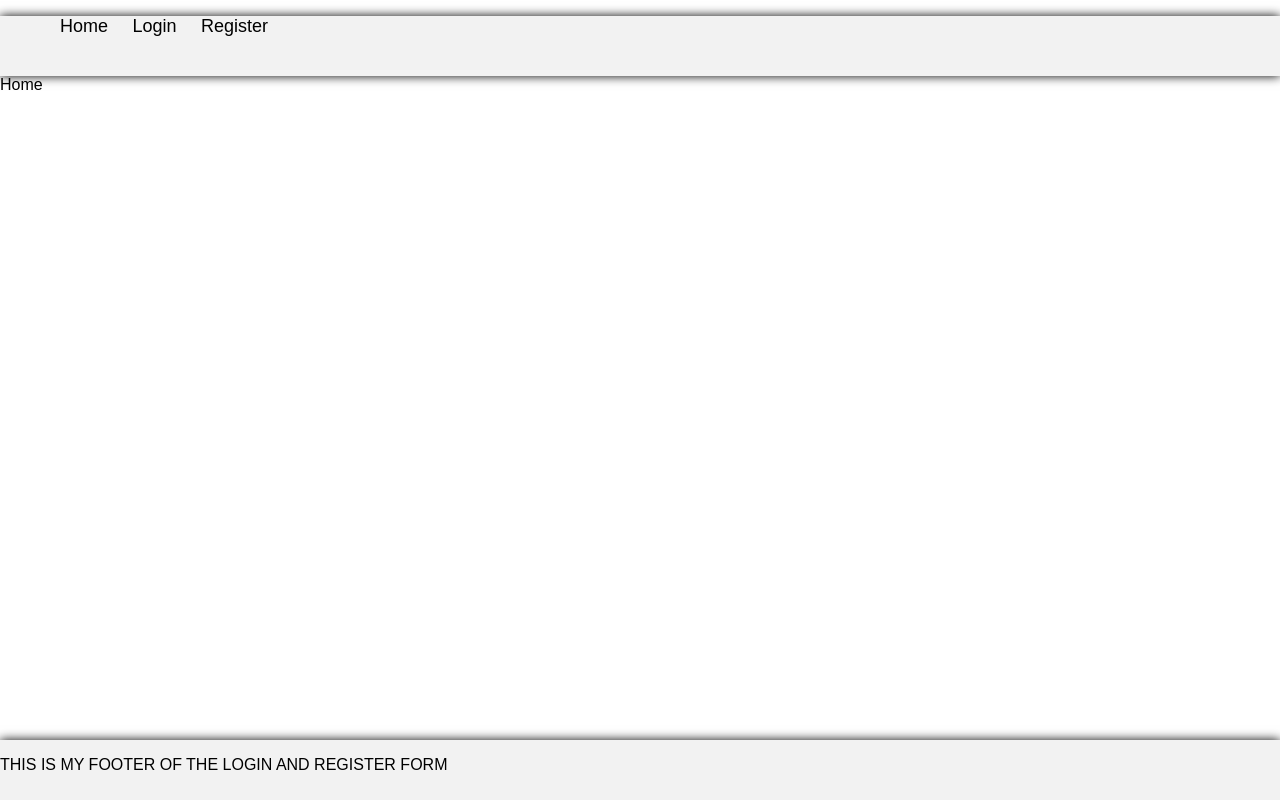
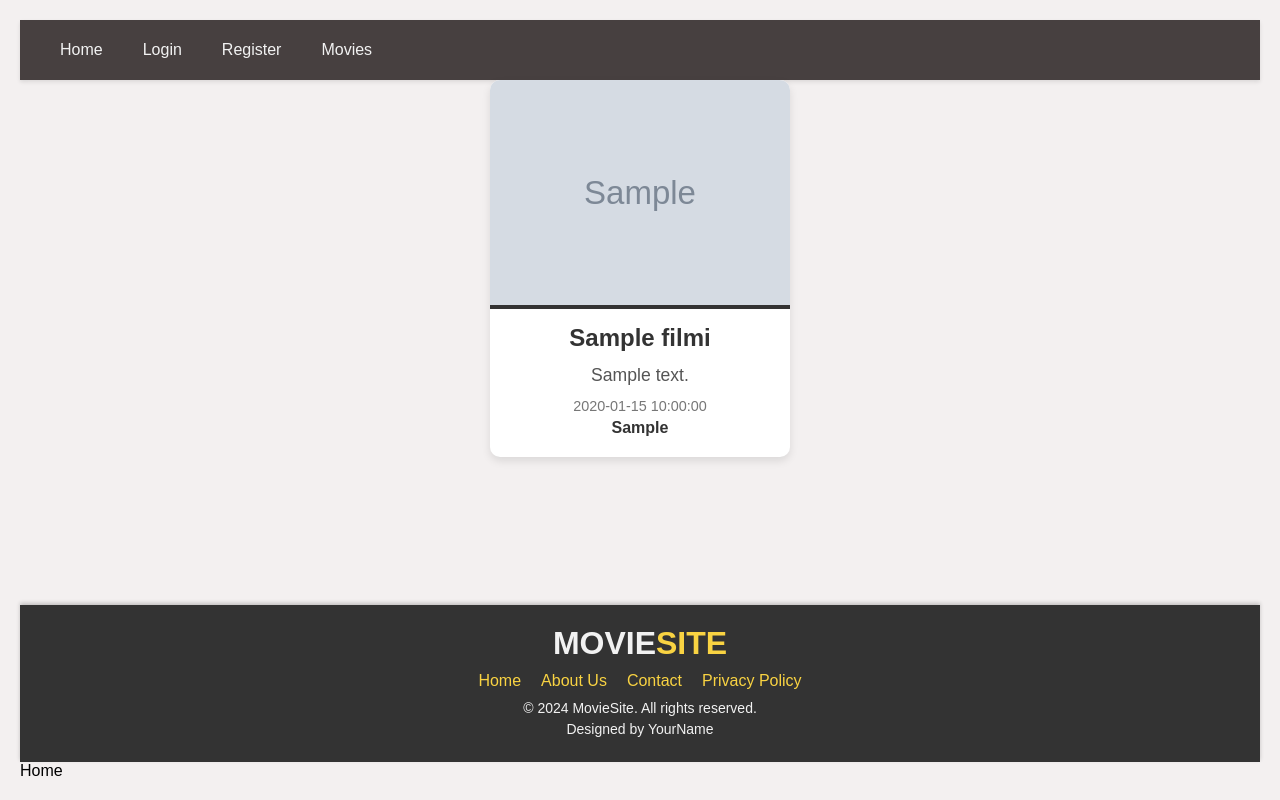
Before and after one commit to LevaniRusishvili/PhpUserRegistration, a PHP site: page / in a window 1280 px wide. Run offline with PHP 8.4, Linux system fonts and the light colour scheme; tables that the repository leaves empty or names only in its code hold one stand-in row (values such as "Sample post"); grey boxes marked "Sample" are stand-in pictures.

Commit message:
second commit

```diff
--- /dev/null
+++ b/includes/fetchMovies.php
@@ -0,0 +1,27 @@
+<?php
+require_once 'database.php';
+
+//----------------------------DataRetrive------------------------------------------------------------
+
+$sql_select_movies = "SELECT title, poster_url, date, plot_summary, director, video_url FROM filmi";
+$result = $conn->query($sql_select_movies);     //executes sql_select_movies command
+
+//If the query is a SELECT statement, this result is a set of rows from the database.
+// For other types of queries (like INSERT, UPDATE, DELETE),
+//it returns a success or error status.
+
+//type : result is an instance of the mysqli_result class
+//purpose: It provides methods to access the rows and columns of the result set returned by your SQL query.
+//row is an associative arrat with column names as keys
+//row[title]=>The Matrix [poster_url]=>...
+
+
+if($result->num_rows>0) {
+    $movies = $result->fetch_all(MYSQLI_ASSOC); // Fetch all rows as an associative array. abrunebs masivs
+
+} else {
+    $movies = [];
+}
+$conn->close();
+//-----------------------------------------------------------------------------------------------------
+?>
--- a/includes/footer.php
+++ b/includes/footer.php
@@ -1,5 +1,32 @@
+<!DOCTYPE html>
+<html lang="en">
+<head>
+    <meta charset="UTF-8">
+    <meta name="viewport" content="width=device-width, initial-scale=1.0">
+    <title>Movie Website</title>
+    <link rel="stylesheet" href="style.css">
+</head>
+<body>
+    <!-- Your page content here -->
+
+    <footer>
+        <div class="footer-container">
+            <div class="footer-logo">
+                <h1>Movie<span>Site</span></h1>
+            </div>
+            <div class="footer-links">
+                <ul>
+                    <li><a href="#">Home</a></li>
+                    <li><a href="#">About Us</a></li>
+                    <li><a href="#">Contact</a></li>
+                    <li><a href="#">Privacy Policy</a></li>
+                </ul>
+            </div>
+            <div class="footer-info">
+                <p>&copy; 2024 MovieSite. All rights reserved.</p>
+                <p>Designed by YourName</p>
+            </div>
+        </div>
+    </footer>
 </body>
-<footer>
-    <p>This is my footer of the login and register form</p>
-</footer>
 </html>
--- a/includes/header.php
+++ b/includes/header.php
@@ -19,6 +19,7 @@ require_once 'register-inc.php';
             <li><a href = "index.php">Home</a></li>
             <li><a href = "login.php">Login</a></li>
             <li><a href = "register.php">Register</a></li>
+            <li><a href = "movie.php">Movies</a></li>
         </ul>
     </nav>
 </header>
--- a/index.php
+++ b/index.php
@@ -2,7 +2,13 @@
 require_once 'includes/header.php';
 ?>
 
-<?php if(isset($_SESSION['sessionId'])): ?>
+<?php
+require_once 'viewMovies.php';
+?>
+
+<?php
+if(isset($_SESSION['sessionId'])):
+?>
     You are logged in!
     <form action="includes/index-inc.php" method="post">
         <button type="submit" name="logout-submit">Log out</button>
@@ -12,6 +18,7 @@ require_once 'includes/header.php';
     You have been logged out successfully.
 <?php else: ?>
     Home
+
 <?php endif; ?>
 
 <?php
--- a/style.css
+++ b/style.css
@@ -1,45 +1,153 @@
+/* General Styles */
 html {
-    width:100%;
-    height:100%;
+    width: 100%;
+    height: 100%;
     font-family: Arial, Helvetica, sans-serif;
 }
 
 body {
     padding: 0;
     margin: 0;
+    display: flex;
+    flex-direction: column;
+    min-height: 100vh;
+    background-color: #ebe3e3;
 }
 
+/* Header Styles */
 header {
     height: 60px;
-    background-color:#f2f2f2;
-    box-shadow: 0 0 10px #000;
+    background-color: #474040; /* Dark background for contrast */
+    box-shadow: 0 2px 4px rgba(0, 0, 0, 0.1); /* Subtle shadow */
+    display: flex;
+    align-items: center; /* Center items vertically */
+    padding: 0 20px; /* Horizontal padding */
 }
 
-ul li {
-    display: inline;
-    list-style: none;
+nav ul {
+    display: flex; /* Align items horizontally */
+    justify-content: space-around; /* Space out the items */
+    list-style: none; /* Remove bullet points */
+    padding: 0;
+    margin: 0;
+    width: 100%; /* Full width */
 }
 
-ul li a {
-    text-decoration: none;
-    color: #000000;
-    font-size: 18px;
-    padding: 0px 0px 0px 20px;
+nav ul li {
+    margin: 0; /* Remove default margin */
 }
 
-footer {
-    position:absolute;
-    bottom:0%;
-    width: 100%;
-    height: 60px;
-    background-color: #f2f2f2;
-    box-shadow: 0 0 10px #000;
-    margin: 0 auto;
+nav ul li a {
+    text-decoration: none;
+    color: #f2f2f2; /* Light text color for contrast */
+    font-size: 1rem; /* Font size */
+    padding: 15px 20px; /* Add padding for clickable area */
+    transition: background-color 0.3s, color 0.3s; /* Smooth transition */
+    border-radius: 5px; /* Rounded corners */
 }
 
-footer p {
-    text-transform: uppercase;
+nav ul li a:hover, nav ul li a.active {
+    background-color: #f2f2f2; /* Background color on hover */
+    color: #333; /* Dark text color on hover */
 }
+
+/* Responsive Design */
+@media (max-width: 768px) {
+    nav ul {
+        flex-direction: column; /* Stack items vertically on small screens */
+        align-items: center; /* Center align items */
+    }
+
+    nav ul li a {
+        padding: 10px 20px; /* Adjust padding for mobile view */
+    }
+}
+
+
+
+
+
+
+
+
+
+
+
+
+/* Ensure the footer is always at the bottom */
+
+
+footer {
+    background-color: #333; /* Dark background for contrast */
+    color: #f2f2f2; /* Light text color */
+    padding: 20px 0; /* Vertical padding */
+    text-align: center; /* Center align text */
+    width: 100%; /* Full width */
+    box-shadow: 0 -2px 4px rgba(0, 0, 0, 0.2); /* Shadow for depth */
+    margin-top: auto; /* Push the footer to the bottom */
+}
+
+.footer-container {
+    max-width: 1200px; /* Max width for larger screens */
+    margin: 0 auto; /* Center align the container */
+}
+
+.footer-logo h1 {
+    font-size: 2rem; /* Font size for the logo */
+    margin: 0;
+}
+
+.footer-logo span {
+    color: #f9d342; /* Accent color for the logo */
+}
+
+.footer-links {
+    margin: 10px 0; /* Vertical margin */
+}
+
+.footer-links ul {
+    list-style: none; /* Remove bullet points */
+    padding: 0;
+    margin: 0;
+    display: flex; /* Horizontal layout */
+    gap: 20px; /* Space between links */
+    justify-content: center; /* Center align links */
+}
+
+.footer-links li {
+    margin: 0;
+}
+
+.footer-links a {
+    color: #f9d342; /* Accent color for links */
+    text-decoration: none; /* Remove underline */
+    font-size: 1rem; /* Font size for links */
+    transition: color 0.3s; /* Smooth color transition */
+}
+
+.footer-links a:hover {
+    color: #fff; /* Change to white on hover */
+}
+
+.footer-info {
+    font-size: 0.875rem; /* Smaller font size */
+}
+
+.footer-info p {
+    margin: 5px 0; /* Vertical margin */
+}
+
+
+
+
+
+
+
+
+
+
+
+
 
 h1 {
     text-transform: uppercase;
@@ -72,3 +180,89 @@ button {
     background-color: #000000;
     color: #ffffff;
 }
+
+/* Reset and General Styles */
+* {
+    box-sizing: border-box;
+    margin: 0;
+    padding: 0;
+}
+
+body {
+    font-family: Arial, Helvetica, sans-serif;
+    background-color: #f3f0f0;
+    margin: 0;
+    padding: 20px;
+}
+
+.movie-container {
+    display: flex;
+    flex-wrap: wrap;
+    gap: 20px;
+    justify-content: center;
+}
+
+.movie {
+    width: 300px;
+    background-color: #fff;
+    border-radius: 10px;
+    box-shadow: 0 4px 8px rgba(0, 0, 0, 0.1);
+    overflow: hidden;
+    transition: transform 0.3s ease, box-shadow 0.3s ease;
+}
+
+.movie:hover {
+    transform: translateY(-5px);
+    box-shadow: 0 8px 16px rgba(0, 0, 0, 0.2);
+}
+
+.movie img {
+    width: 100%;
+    height: auto;
+    display: block;
+    border-bottom: 4px solid #333;
+    transition: opacity 0.3s ease;
+}
+
+.movie img:hover {
+    opacity: 0.8;
+}
+
+.movie-details {
+    padding: 15px;
+}
+
+.movie-title {
+    font-size: 1.5rem;
+    color: #333;
+    margin-bottom: 10px;
+    text-align: center;
+}
+
+.movie-plot-summary {
+    font-size: 1.1rem;
+    color: #555;
+    line-height: 1.5;
+    margin-bottom: 10px;
+    text-align: center;
+}
+
+.movie-date, .movie-director {
+    font-size: 0.9rem;
+    color: #777;
+    text-align: center;
+    margin-bottom: 5px;
+}
+
+.movie-director {
+    font-size: 1rem;
+    font-weight: bold;
+    color: #333;
+}
+
+.no-movies {
+    font-size: 1.2rem;
+    text-align: center;
+    color: #777;
+    margin-top: 20px;
+}
--- /dev/null
+++ b/viewMovies.php
@@ -0,0 +1,60 @@
+<?php
+require_once 'includes/fetchMovies.php';
+require_once 'includes/header.php';
+?>
+
+<!DOCTYPE html>
+<html lang="en">
+<head>
+    <meta charset="UTF-8">
+    <meta name="viewport" content="width=device-width, initial-scale=1.0">
+    <title>Movies</title>
+    <link rel="stylesheet" type="text/css" href="style.css">
+    <script src="https://cdnjs.cloudflare.com/ajax/libs/jquery/3.6.0/jquery.min.js"></script>
+</head>
+<body>
+
+<div class="movie-container">
+    <?php if (!empty($movies)): ?>
+        <?php $index = 0; ?>
+        <?php foreach ($movies as $movie): ?>
+            <div class="movie" data-index="<?php echo $index; ?>">
+                <img src="<?php echo htmlspecialchars($movie['poster_url']); ?>" alt="<?php echo htmlspecialchars($movie['title']); ?>">
+                <div class="movie-details">
+                    <h2 class="movie-title"><?php echo htmlspecialchars($movie['title']); ?></h2>
+                    <p class="movie-plot-summary"><?php echo htmlspecialchars($movie['plot_summary']); ?></p>
+                    <p class="movie-date"><?php echo htmlspecialchars($movie['date']); ?></p>
+                    <p class="movie-director"><?php echo htmlspecialchars($movie['director']); ?></p>
+                    <input type="hidden" class="movie-video-url" value="<?php echo htmlspecialchars($movie['video_url']); ?>">
+
+                </div>
+            </div>
+            <?php $index++;                 // this is the index for the movies. first movie has index 1, second has 2, ...?>
+        <?php endforeach; ?>
+    <?php else: ?>
+        <p class="no-movies">No movies found.</p>
+    <?php endif; ?>
+</div>
+
+<script>
+    //data-index aris titoeuli movie-s indexi
+    $(document).ready(function() {                   // Code inside this block executes when the document (HTML) is fully loaded and parsed.
+        $('.movie').click(function() {               // When any .movie element is clicked, the function inside .click() will execute.
+            var index = $(this).data('index');      //this refers to the specific movie element that was clicked.  .data is a method, it retrieves the value stored in the data-index attribute of the current element('this')
+            var videoUrl = $('.movie[data-index="' + index + '"] .movie-video-url').val(); //if index equals 1, then, movie[data-index="1"] selects elements with class movie and data-index="1"
+            if (videoUrl) {
+                // Open the video in a new window/tab
+                window.open(videoUrl, '_blank');
+            } else {
+                alert('No video URL found for this movie.');
+            }
+        });
+    });
+</script>
+
+<?php
+require_once 'includes/footer.php';
+?>
+
+</body>
+</html>
```
Also changed, not shown: includes/add-movie-inc.php (added, +48 -0 lines), includes/create-tables.php (added, +130 -0 lines), movie.php (added, +20 -0 lines), 1 other file.
